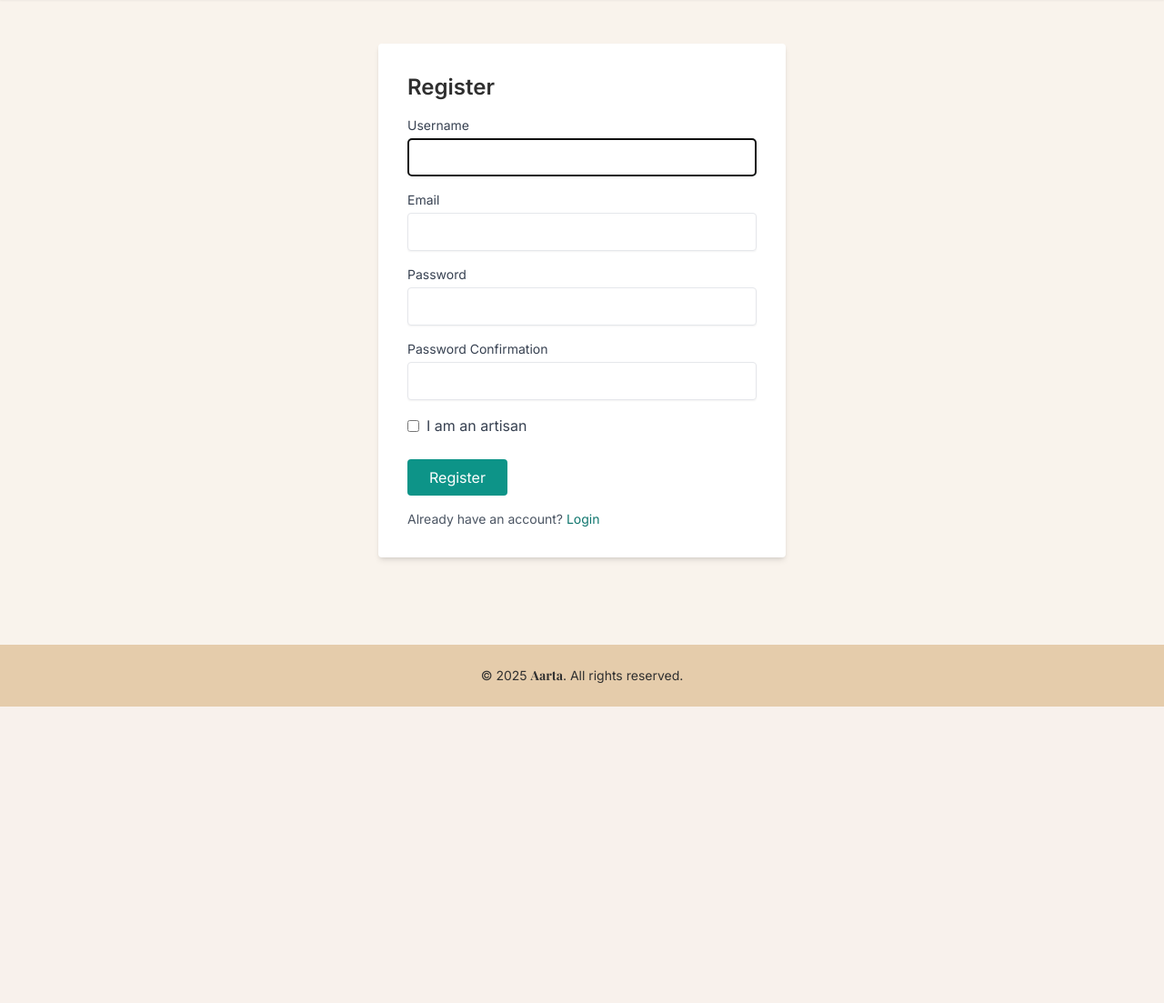
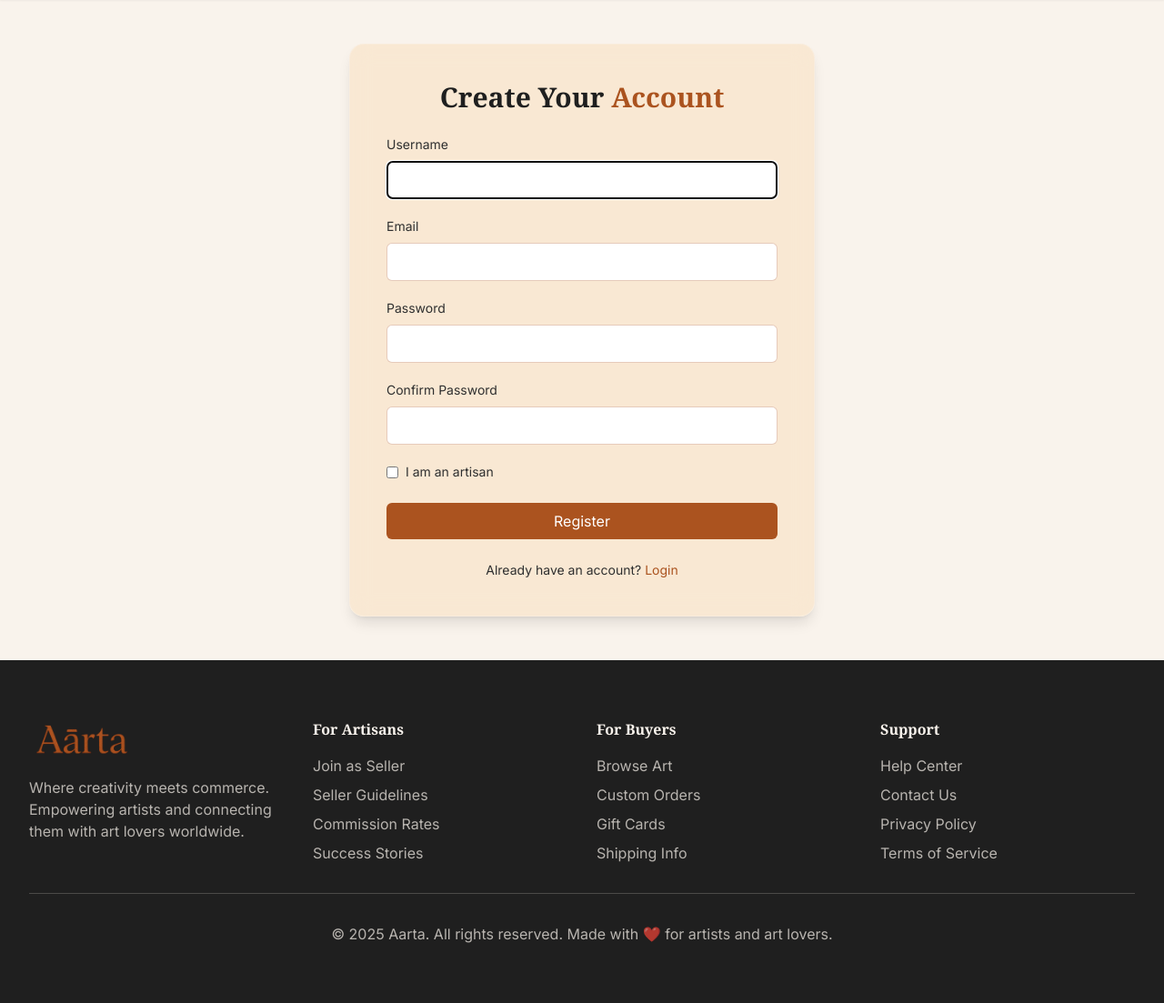
Before and after one commit to Subratomondal/Aarta-Web-Application-, a Django app: page /users/register/ in a window 1280 px wide. Shown: the part 80-1183 px from the top of the page at 91% size. Before the commit the page ends 857 px from the top, so only its background shows below. Run offline with Django 5.2, Linux system fonts and the light colour scheme; some libraries are stand-ins or nearby versions.

Commit message:
some updates

```diff
--- a/Aarta/Aarta/urls.py
+++ b/Aarta/Aarta/urls.py
@@ -22,4 +22,6 @@ urlpatterns = [
     path('admin/', admin.site.urls),
     path('',TemplateView.as_view(template_name='index.html'), name='home'),
     path('users/',include('users.urls')),
+    path('products/',include('products.urls')),
+
 ]
--- a/Aarta/templates/base.html
+++ b/Aarta/templates/base.html
@@ -11,6 +11,7 @@
             theme: {
                 extend: {
                     colors: {
+
                         cream: '#F9F3EC',
                         peach: '#F8E2C4',
                         sand: '#E5CCAB',
@@ -18,6 +19,7 @@
                         brown: '#AB531F',
                         mahogany: '#481401',
                         dark: '#2F2F2F',
+                        charcoal: '#1F1F1F'
                     },
                     fontFamily: {
                         display: ['Playfair Display', 'serif'],
@@ -76,9 +78,65 @@
     </main>
 
     <!-- Footer -->
-    <footer class="bg-sand text-center py-6 mt-12">
-        <p class="text-dark text-sm font-medium">© 2025 <span class="font-display font-semibold">Aarta</span>. All rights reserved.</p>
+    <footer class="bg-charcoal text-cream py-16">
+        <div class="max-w-7xl mx-auto px-4 sm:px-6 lg:px-8">
+            <div class="grid md:grid-cols-4 gap-8 mb-8">
+                <div class="col-span-2 md:col-span-1">
+                    <div class="mb-4">
+                        <img src="{% static 'image/logo-removebg-preview.png' %}" alt="ArtisanMarket Logo" class="h-12">
+                    </div>
+                    <p class="text-cream/70 mb-4">
+                        Where creativity meets commerce. Empowering artists and connecting them with art lovers worldwide.
+                    </p>
+                    <div class="flex space-x-4">
+                        <!-- Social Icons -->
+                        <!-- [SVGs you provided] -->
+                        <!-- Keep all your social SVGs here unchanged -->
+                    </div>
+                </div>
+
+                <!-- Column 2 -->
+                <div>
+                    <h3 class="font-serif font-bold mb-4">For Artisans</h3>
+                    <ul class="space-y-2 text-cream/70">
+                        <li><a href="/users/register/" class="hover:text-cream transition-colors">Join as Seller</a></li>
+                        <li><a href="#" class="hover:text-cream transition-colors">Seller Guidelines</a></li>
+                        <li><a href="#" class="hover:text-cream transition-colors">Commission Rates</a></li>
+                        <li><a href="#" class="hover:text-cream transition-colors">Success Stories</a></li>
+                    </ul>
+                </div>
+
+                <!-- Column 3 -->
+                <div>
+                    <h3 class="font-serif font-bold mb-4">For Buyers</h3>
+                    <ul class="space-y-2 text-cream/70">
+                        <li><a href="#" class="hover:text-cream transition-colors">Browse Art</a></li>
+                        <li><a href="#" class="hover:text-cream transition-colors">Custom Orders</a></li>
+                        <li><a href="#" class="hover:text-cream transition-colors">Gift Cards</a></li>
+                        <li><a href="#" class="hover:text-cream transition-colors">Shipping Info</a></li>
+                    </ul>
+                </div>
+
+                <!-- Column 4 -->
+                <div>
+                    <h3 class="font-serif font-bold mb-4">Support</h3>
+                    <ul class="space-y-2 text-cream/70">
+                        <li><a href="#" class="hover:text-cream transition-colors">Help Center</a></li>
+                        <li><a href="#" class="hover:text-cream transition-colors">Contact Us</a></li>
+                        <li><a href="#" class="hover:text-cream transition-colors">Privacy Policy</a></li>
+                        <li><a href="#" class="hover:text-cream transition-colors">Terms of Service</a></li>
+                    </ul>
+                </div>
+            </div>
+
+            <!-- Bottom Note -->
+            <div class="border-t border-cream/20 pt-8 text-center text-cream/70">
+                <p>&copy; 2025 Aarta. All rights reserved. Made with ❤️ for artists and art lovers.</p>
+            </div>
+        </div>
     </footer>
+
+
 
 </body>
 </html>
--- a/Aarta/templates/users/register.html
+++ b/Aarta/templates/users/register.html
@@ -1,43 +1,42 @@
 {% extends 'base.html' %}
-
 {% load form_filters %}
 
 {% block title %}Register{% endblock %}
 
+{% block content %}
+<div class="max-w-lg mx-auto bg-peach/60 border border-white/20 shadow-lg rounded-2xl p-10 backdrop-blur-md">
 
+    <h2 class="text-3xl font-serif font-bold text-charcoal mb-6 text-center">
+        Create Your <span class="text-[#AB531F]">Account</span>
+    </h2>
 
-{% block content %}
-
-<div class="max-w-md mx-auto bg-white p-8 shadow-md rounded">
-
-    <h2 class="text-2xl font-semibold mb-4">Register</h2>
     <form method="POST" novalidate>
         {% csrf_token %}
 
         <!-- Username -->
-    <div class="mb-4">
-        <label for="id_username" class="block text-sm font-medium text-gray-700">Username</label>
-        {{ form.username|add_class:"w-full mt-1 border px-3 py-2 rounded shadow-sm focus:ring-teal-500 focus:border-teal-500" }}
+        <div class="mb-5">
+            <label for="id_username" class="block text-sm font-medium text-dark mb-1">Username</label>
+            {{ form.username|add_class:"w-full mt-1 border border-brown/30 px-4 py-2 rounded-md focus:ring-brown focus:border-brown" }}
             {% if form.username.errors %}
-            <p class="text-sm text-red-600">{{ form.username.errors.0 }}</p>
+                <p class="text-sm text-red-600 mt-1">{{ form.username.errors.0 }}</p>
             {% endif %}
         </div>
 
         <!-- Email -->
-    <div class="mb-4">
-        <label for="id_email" class="block text-sm font-medium text-gray-700">Email</label>
-        {{ form.email|add_class:"w-full mt-1 border px-3 py-2 rounded shadow-sm focus:ring-teal-500 focus:border-teal-500" }}
+        <div class="mb-5">
+            <label for="id_email" class="block text-sm font-medium text-dark mb-1">Email</label>
+            {{ form.email|add_class:"w-full mt-1 border border-brown/30 px-4 py-2 rounded-md focus:ring-brown focus:border-brown" }}
             {% if form.email.errors %}
-            <p class="text-sm text-red-600">{{ form.email.errors.0 }}</p>
+                <p class="text-sm text-red-600 mt-1">{{ form.email.errors.0 }}</p>
             {% endif %}
         </div>
 
         <!-- Password 1 -->
-    <div class="mb-4">
-        <label for="id_password1" class="block text-sm font-medium text-gray-700">Password</label>
-        {{ form.password1|add_class:"w-full mt-1 border px-3 py-2 rounded shadow-sm focus:ring-teal-500 focus:border-teal-500" }}
+        <div class="mb-5">
+            <label for="id_password1" class="block text-sm font-medium text-dark mb-1">Password</label>
+            {{ form.password1|add_class:"w-full mt-1 border border-brown/30 px-4 py-2 rounded-md focus:ring-brown focus:border-brown" }}
             {% if form.password1.errors %}
-            <ul class="text-sm text-red-600 list-disc ml-5">
+                <ul class="text-sm text-red-600 list-disc ml-5 mt-1">
                     {% for err in form.password1.errors %}
                         <li>{{ err }}</li>
                     {% endfor %}
@@ -46,32 +45,31 @@
         </div>
 
         <!-- Password 2 -->
-    <div class="mb-4">
-        <label for="id_password2" class="block text-sm font-medium text-gray-700">Password Confirmation</label>
-        {{ form.password2|add_class:"w-full mt-1 border px-3 py-2 rounded shadow-sm focus:ring-teal-500 focus:border-teal-500" }}
+        <div class="mb-5">
+            <label for="id_password2" class="block text-sm font-medium text-dark mb-1">Confirm Password</label>
+            {{ form.password2|add_class:"w-full mt-1 border border-brown/30 px-4 py-2 rounded-md focus:ring-brown focus:border-brown" }}
             {% if form.password2.errors %}
-            <p class="text-sm text-red-600">{{ form.password2.errors.0 }}</p>
+                <p class="text-sm text-red-600 mt-1">{{ form.password2.errors.0 }}</p>
             {% endif %}
         </div>
 
         <!-- Is Artisan -->
-    <div class="mb-6">
-        <label class="inline-flex items-center">
+        <div class="mb-6 flex items-center">
             {{ form.is_artisan }}
-            <span class="ml-2 text-gray-700">I am an artisan</span>
-        </label>
+            <label for="id_is_artisan" class="ml-2 text-dark text-sm">I am an artisan</label>
         </div>
 
         <!-- Submit Button -->
         <div>
-        <button type="submit" class="bg-teal-600 text-white px-6 py-2 rounded hover:bg-teal-700 transition">
+            <button type="submit" class="bg-brown text-white px-6 py-2 rounded-md hover:bg-mahogany transition duration-300 w-full">
                 Register
             </button>
         </div>
     </form>
 
-    <p class="mt-4 text-sm text-gray-600">Already have an account? <a href="/users/login/" class="text-teal-700">Login</a></p>
-
+    <p class="mt-6 text-sm text-dark text-center">
+        Already have an account?
+        <a href="/users/login/" class="text-brown font-medium hover:underline">Login</a>
+    </p>
 </div>
-
 {% endblock %}
```
Also changed, not shown: Aarta/templates/index.html (+3 -8 lines), Aarta/templates/users/login.html (+21 -9 lines). Lines whose indentation alone changed are shown as unchanged.
